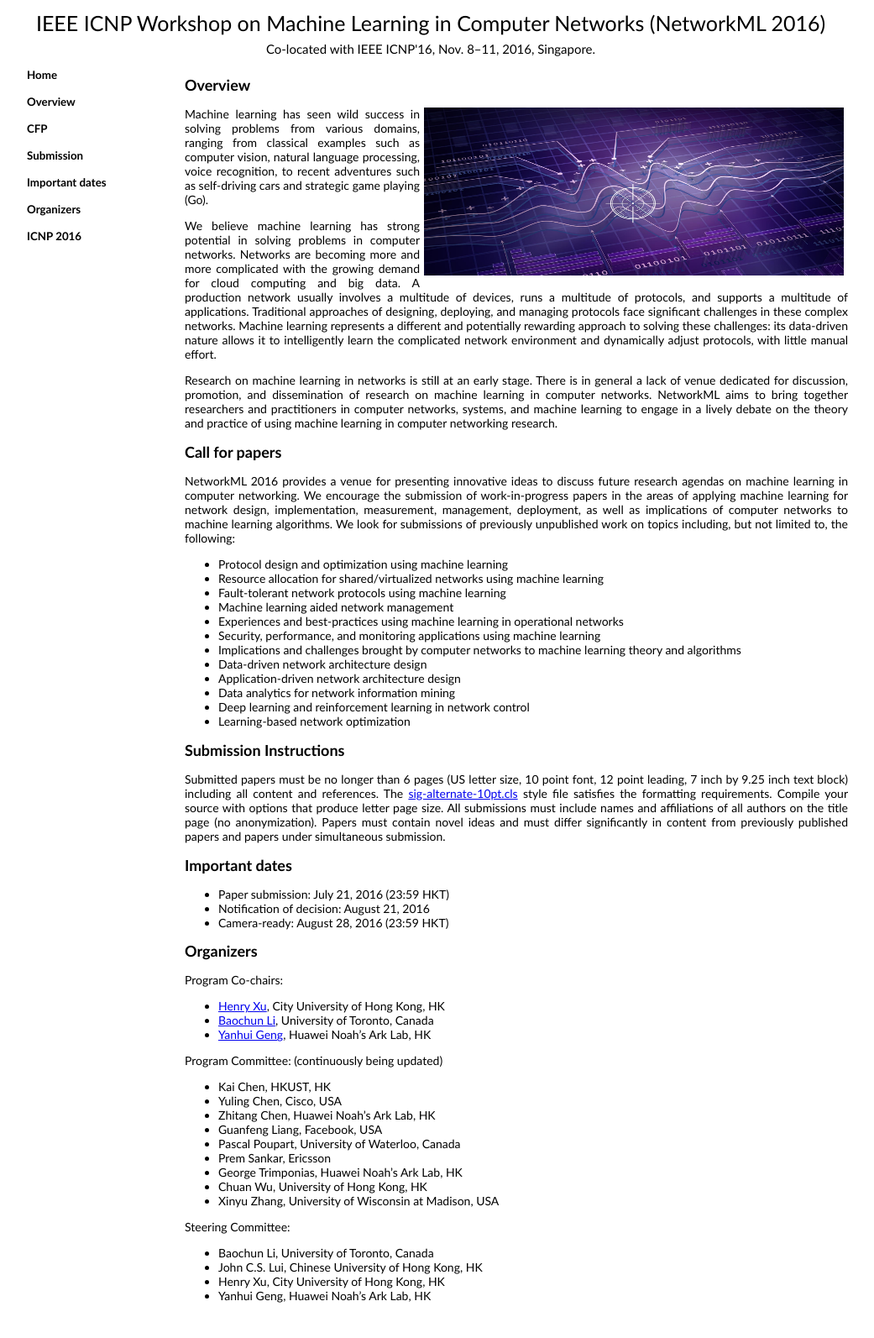
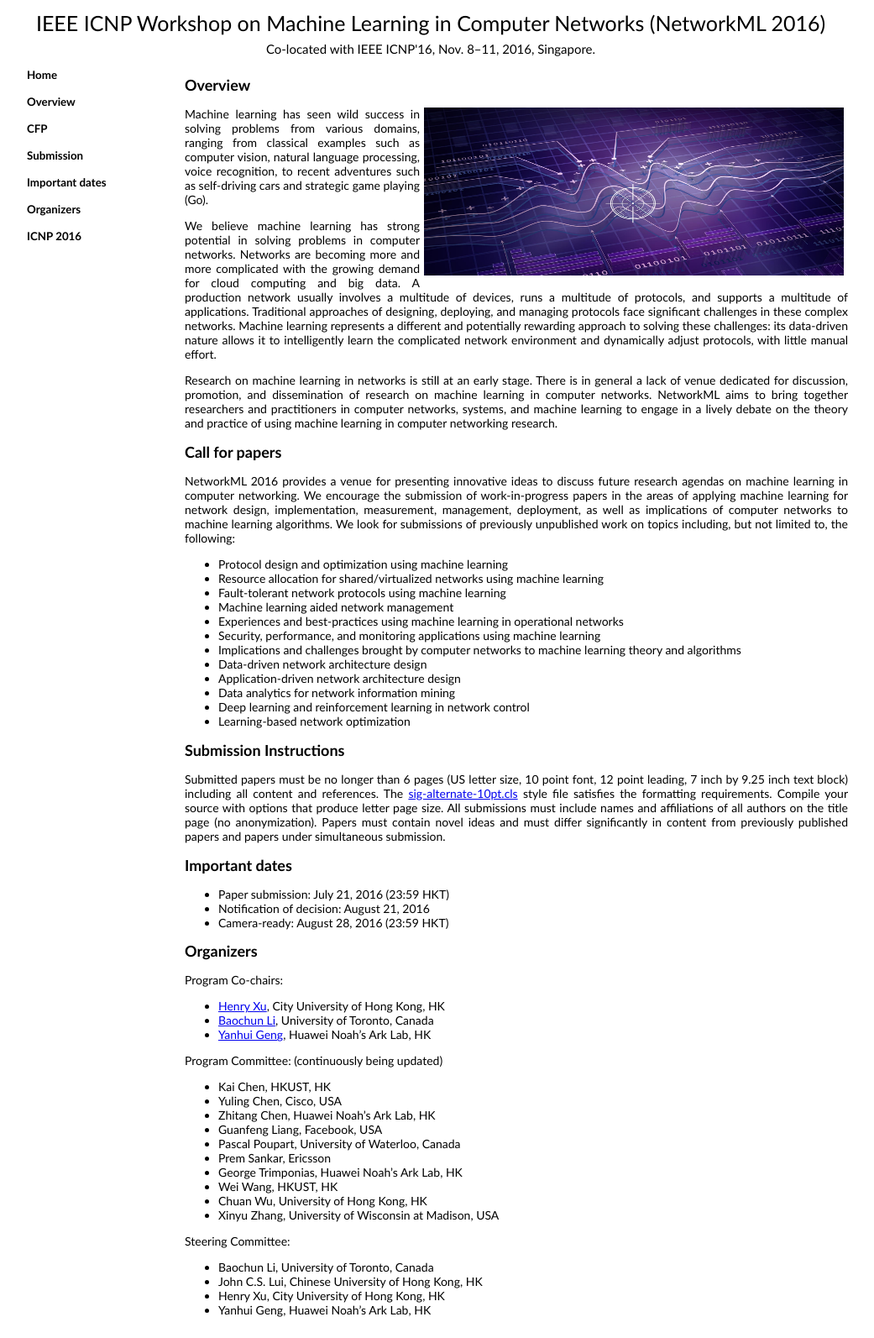
Before and after one commit to networkml/networkml.github.io, a Jekyll site: the page built from index.html, in a window 1280 px wide. Shown: the whole page at 84% size, without its empty margins (127-1168 px from the left). Built offline with Jekyll 4.4.1, drawn with Linux system fonts in a browser that asks for light colours.

Commit message:
pc update

```diff
--- a/_includes/index.md
+++ b/_includes/index.md
@@ -55,6 +55,7 @@ Program Committee: (continuously being updated)
 * Pascal Poupart, University of Waterloo, Canada
 * Prem Sankar, Ericsson
 * George Trimponias, Huawei Noah’s Ark Lab, HK
+* Wei Wang, HKUST, HK
 * Chuan Wu, University of Hong Kong, HK
 * Xinyu Zhang, University of Wisconsin at Madison, USA
 
```
